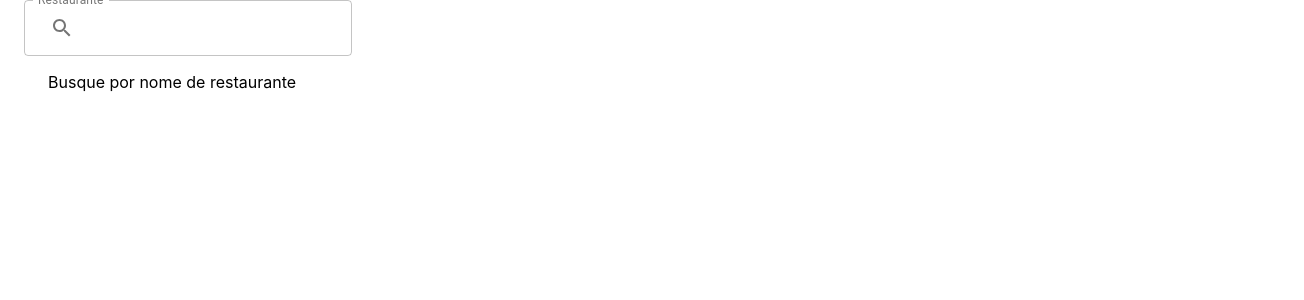
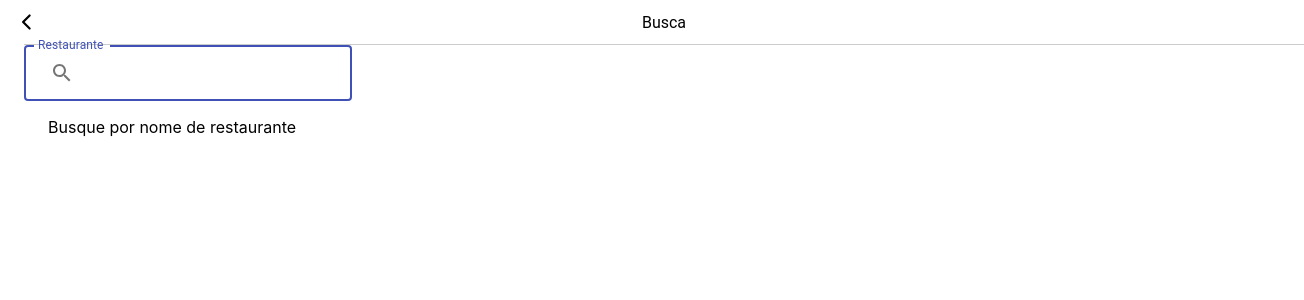
Before and after one commit to future4code/jackson-labe-food8, a React (Create React App) app: page /busca in a window 1280 px wide. Shown: the top 300 px of the page, 1304 px wide, since content can reach past the window. Built offline with nearby package versions, Linux system fonts and the light colour scheme; no server answers; sample sign-in values are in the browser's storage.

Commit message:
Filtro da página de busca

```diff
--- a/src/screens/Home/HomePage.js
+++ b/src/screens/Home/HomePage.js
@@ -8,6 +8,7 @@ import NavBar from '../../components/NavBar/NavBar'
 import { goToSearch } from '../../routes/Coordinator';
 import { useHistory } from 'react-router-dom';
 import RestaurantsList from '../../components/RestaurantsList/RestaurantsList';
+import Header from '../../components/Header/Header';
 
 const HomePage = () => {
     const [feedArray, setFeedArray] = useState([])
@@ -24,6 +25,7 @@ const HomePage = () => {
     return (
         <div>
             <Container>
+            <Header title={"FutureEats"}/>
             <SearchInput variant="outlined">
                 <InputLabel htmlFor="component-outlined" disableAnimation>Restaurante</InputLabel>
                 <OutlinedInput id="component-outlined" startAdornment={
--- a/src/screens/SearchPage/SearchPage.js
+++ b/src/screens/SearchPage/SearchPage.js
@@ -1,10 +1,12 @@
 import React, { useEffect, useState } from 'react';
 import { Container, IconButton, InputAdornment, InputLabel, OutlinedInput } from '@material-ui/core';
 import SearchIcon from '@material-ui/icons/Search';
+import RestaurantsList from '../../components/RestaurantsList/RestaurantsList';
+import { SearchInput } from './styled'
+import Header from '../../components/Header/Header';
 import { useProtectedPage } from '../../hooks/useProtection';
 import { getAllRestaurants } from '../../services/restaurants';
-import { SearchInput } from './styled'
-import RestaurantsList from '../../components/RestaurantsList/RestaurantsList';
+
 
 const SearchPage = () => {
     const [searchValue, setSearchValue] = useState('')
@@ -31,6 +33,7 @@ const SearchPage = () => {
 
     return (
         <Container>
+            <Header back title={"Busca"}/>
             <SearchInput variant="outlined">
                 <InputLabel htmlFor="component-outlined" disableAnimation>Restaurante</InputLabel>
                 <OutlinedInput id="component-outlined" startAdornment={
@@ -43,6 +46,7 @@ const SearchPage = () => {
                     onChange={onChangeSearch}
                     label="Restaurante"
                     value={searchValue}
+                    autoFocus
                 />
             </SearchInput>
             <Container>
```
